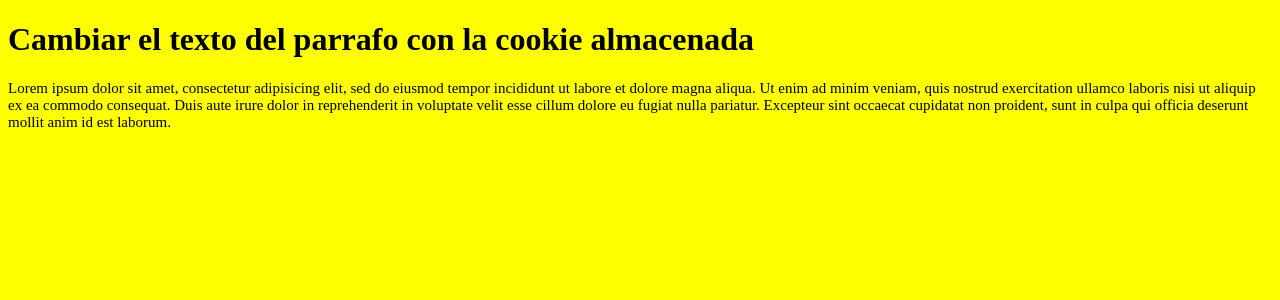
After one commit to viktorHbenitez/cursoIntroPHP, a PHP site: page /sesionesPHP/app/texto.php in a window 1280 px wide. The commit adds this page. Shown: the top 300 px of the page. Run offline with PHP 8.4, Linux system fonts and the light colour scheme.

Commit message:
Manejo de cookies

```diff
--- /dev/null
+++ b/sesionesPHP/app/texto.php
@@ -0,0 +1,35 @@
+<?php
+	if(isset($_COOKIE['font-size'])){
+		$tamaño = htmlspecialchars($_COOKIE['font-size']);
+	}else{
+		$tamaño = '15px';
+	}
+
+ ?>
+<!DOCTYPE html>
+<html lang="en">
+<head>
+	<meta charset="UTF-8">
+	<title>Texto</title>
+	<link rel="stylesheet" type="text/css" href="css/app.css">
+	<style>
+		p{
+			font-size: <?php echo $tamaño; ?>
+		}
+
+
+	</style>
+</head>
+<body>
+	<h1>Cambiar el texto del parrafo con la cookie almacenada</h1>
+	<p>
+		Lorem ipsum dolor sit amet, consectetur adipisicing elit, sed do eiusmod
+		tempor incididunt ut labore et dolore magna aliqua. Ut enim ad minim veniam,
+		quis nostrud exercitation ullamco laboris nisi ut aliquip ex ea commodo
+		consequat. Duis aute irure dolor in reprehenderit in voluptate velit esse
+		cillum dolore eu fugiat nulla pariatur. Excepteur sint occaecat cupidatat non
+		proident, sunt in culpa qui officia deserunt mollit anim id est laborum.
+	</p>
+
+</body>
+</html>
```
Also changed, not shown: sesionesPHP/app/index.php (+9 -7 lines).
